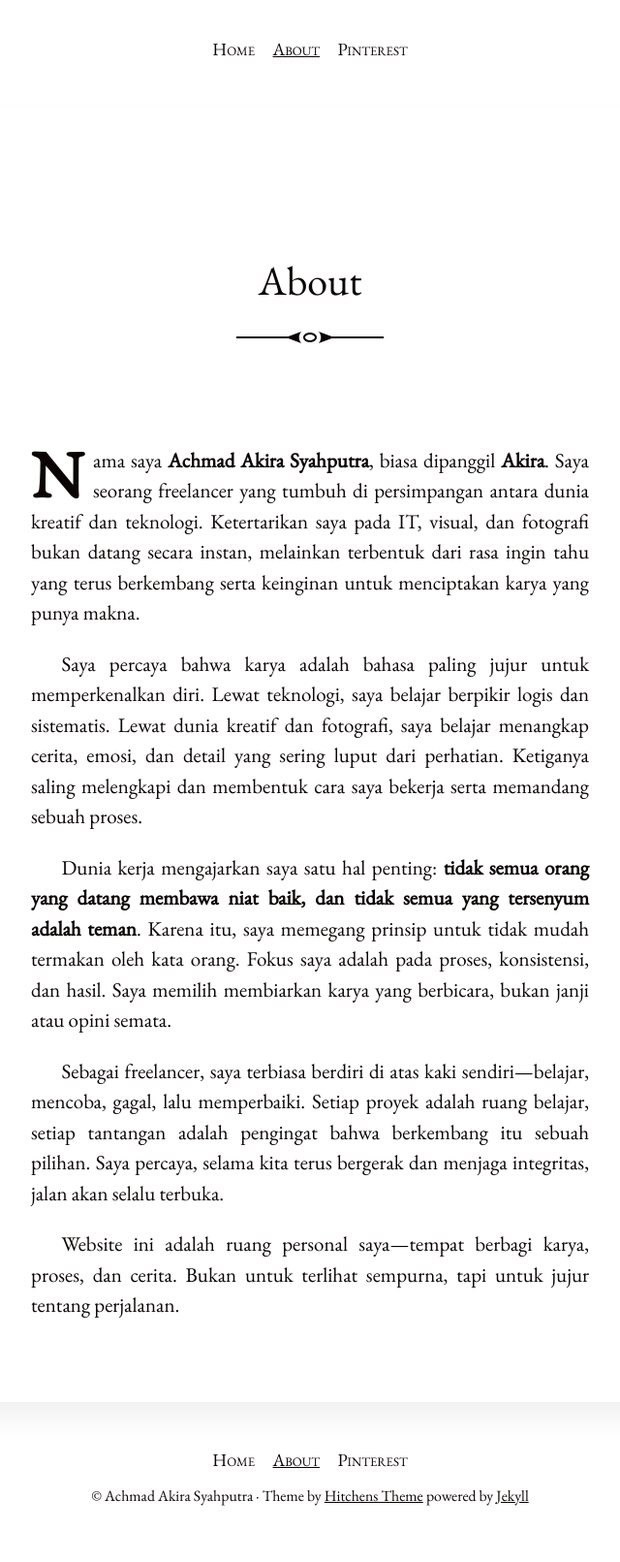
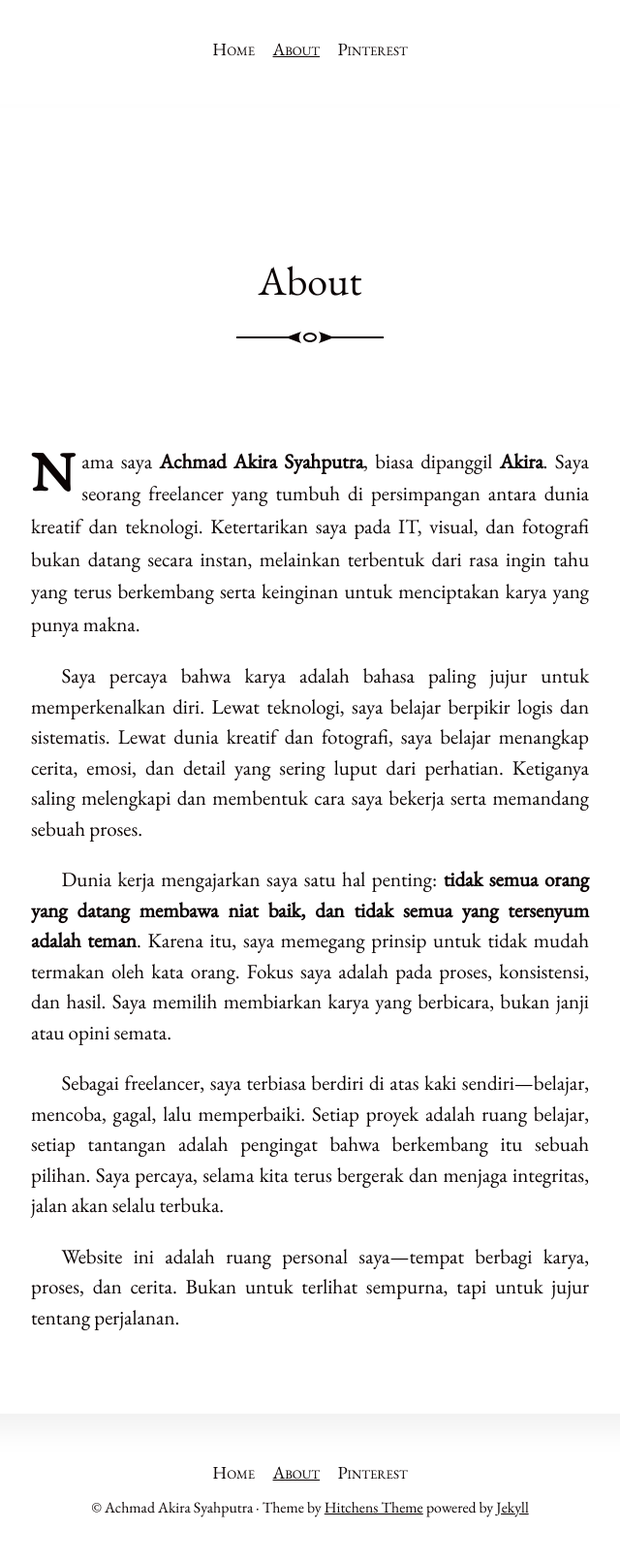
Before and after one commit to akirasyahputra/blog, a Jekyll site: the page built from about.md, in a window 1280 px wide. Shown: the whole page at 97% size, without its empty margins (320-960 px from the left). Built offline with Jekyll 4.4.1, drawn with Linux system fonts in a browser that asks for light colours.

Commit message:
Update _article.scss

```diff
--- a/_sass/_article.scss
+++ b/_sass/_article.scss
@@ -28,9 +28,16 @@
 }
 
 .post p:first-of-type::first-letter {
-  initial-letter: 2 2;
+  font-size: 3.5rem;
+  line-height: 1;
+  float: left;
+  margin-right: 0.5rem;
   font-weight: 700;
-  margin-right: 0.5rem;
+}
+
+.post p:first-of-type {
+  line-height: 1.6;
+  display: flow-root;
 }
 
 .post p:first-of-type,
```
